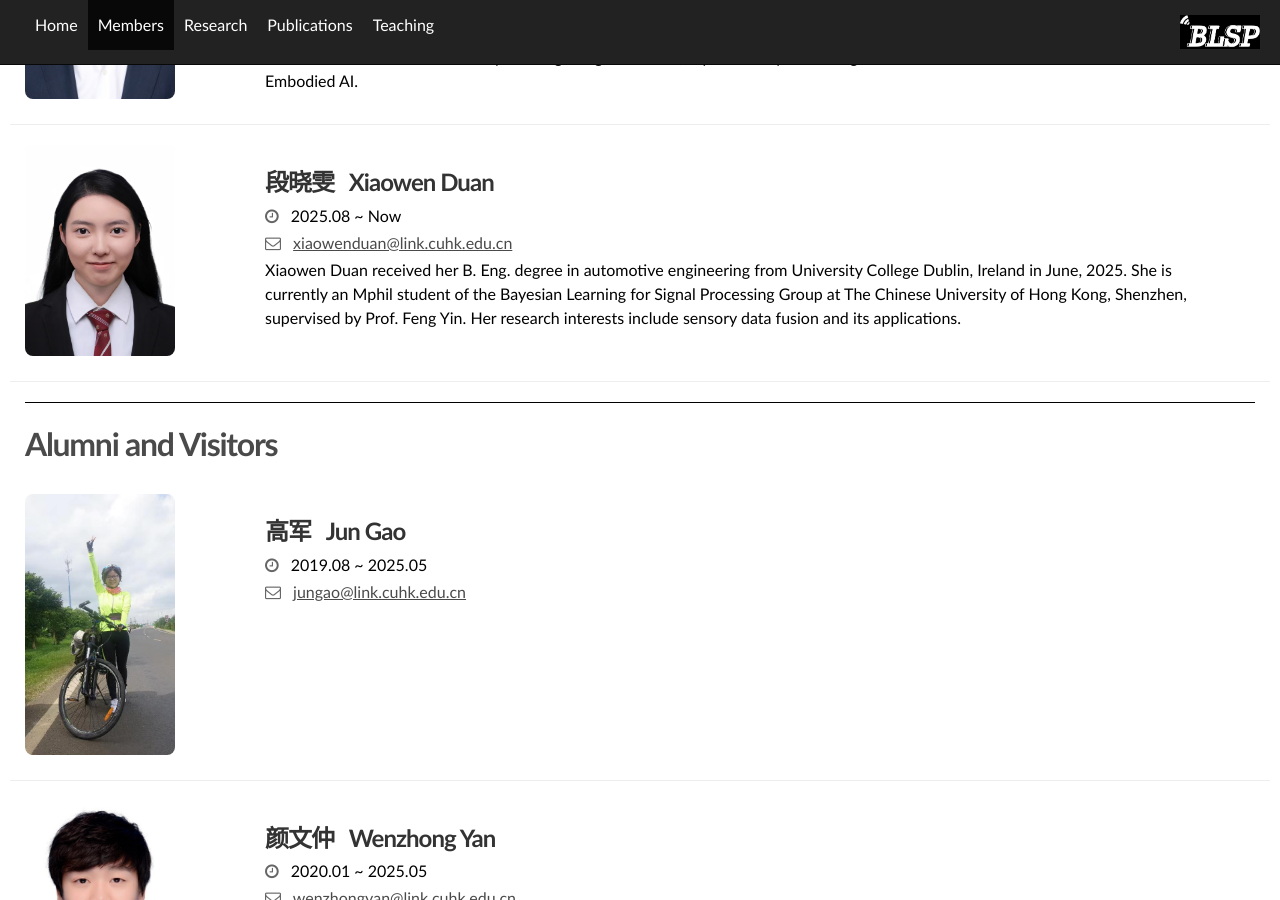
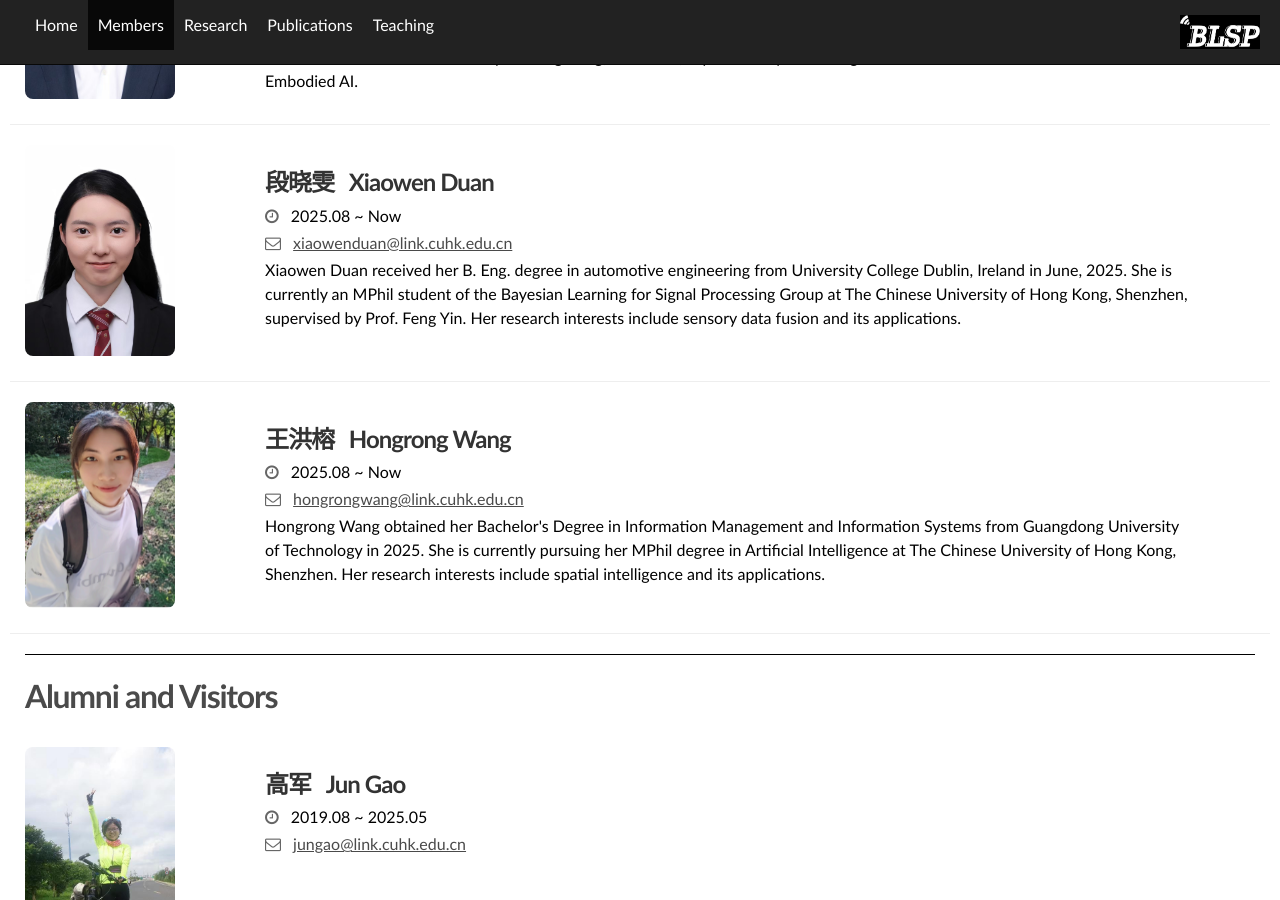
Before and after one commit to blsp-group/blsp-group.github.io, a Jekyll site: the page built from _pages/members.md, in a window 1280 px wide and 900 px high, scrolled down 2834 px. Built offline with Jekyll 4.4.1, drawn with Linux system fonts in a browser that asks for light colours; nearby versions of some CDN libraries; a script that is not in the unit is left out.

Commit message:
updated members

```diff
--- a/_pages/members.md
+++ b/_pages/members.md
@@ -100,7 +100,7 @@ nav_order: 2
 
 <div class="row member-row">
   <div class="col-md-3">
-    <img src="{{ '/assets/images/photo/ZihanYan.jpg' | relative_url }}" alt="Ao Wang's photo" class="member-photo">
+    <img src="{{ '/assets/images/photo/ZihanYan.jpg' | relative_url }}" alt="Zihan Yan's photo" class="member-photo">
   </div>
   <div class="col-md-9">
     <h3>严子涵 &nbsp; Zihan Yan</h3>
@@ -114,7 +114,7 @@ nav_order: 2
 
 <div class="row member-row">
   <div class="col-md-3">
-    <img src="{{ '/assets/images/photo/ZihaoLiu.jpg' | relative_url }}" alt="Ao Wang's photo" class="member-photo">
+    <img src="{{ '/assets/images/photo/ZihaoLiu.jpg' | relative_url }}" alt="Zihao Liu's photo" class="member-photo">
   </div>
   <div class="col-md-9">
     <h3>刘子豪 &nbsp; Zihao Liu</h3>
@@ -131,7 +131,7 @@ nav_order: 2
 
 <div class="row member-row">
   <div class="col-md-3">
-    <img src="{{ '/assets/images/photo/MengYuan.png' | relative_url }}" alt="Qinglei Kong's photo" class="member-photo">
+    <img src="{{ '/assets/images/photo/MengYuan.png' | relative_url }}" alt="Mengyuan Li's photo" class="member-photo">
   </div>
   <div class="col-md-9">
     <h3>李梦媛 &nbsp; Mengyuan Li</h3>
@@ -145,7 +145,7 @@ nav_order: 2
 
 <div class="row member-row">
   <div class="col-md-3">
-    <img src="{{ '/assets/images/photo/RuchengYu.jpg' | relative_url }}" alt="Qinglei Kong's photo" class="member-photo">
+    <img src="{{ '/assets/images/photo/RuchengYu.jpg' | relative_url }}" alt="Rucheng Yu's photo" class="member-photo">
   </div>
   <div class="col-md-9">
     <h3>余汝成 &nbsp; Rucheng Yu</h3>
@@ -160,14 +160,28 @@ nav_order: 2
 
 <div class="row member-row">
   <div class="col-md-3">
-    <img src="{{ '/assets/images/photo/XiaowenDuan.jpg' | relative_url }}" alt="Qinglei Kong's photo" class="member-photo">
+    <img src="{{ '/assets/images/photo/XiaowenDuan.jpg' | relative_url }}" alt="Xiaowen Duan's photo" class="member-photo">
   </div>
   <div class="col-md-9">
     <h3>段晓雯  &nbsp; Xiaowen Duan</h3>
     <p><i class="fa fa-clock-o"></i> 2025.08 ~ Now</p>
     <p><i class="fa fa-envelope-o"></i> <a href="mailto:xiaowenduan@link.cuhk.edu.cn">xiaowenduan@link.cuhk.edu.cn</a></p>
     <p>
-    Xiaowen Duan received her B. Eng. degree in automotive engineering from University College Dublin, Ireland in June, 2025. She is currently an Mphil student of the Bayesian Learning for Signal Processing Group at The Chinese University of Hong Kong, Shenzhen, supervised by Prof. Feng Yin. Her research interests include sensory data fusion and its applications.
+    Xiaowen Duan received her B. Eng. degree in automotive engineering from University College Dublin, Ireland in June, 2025. She is currently an MPhil student of the Bayesian Learning for Signal Processing Group at The Chinese University of Hong Kong, Shenzhen, supervised by Prof. Feng Yin. Her research interests include sensory data fusion and its applications.
+    </p>
+  </div>
+</div>
+
+<div class="row member-row">
+  <div class="col-md-3">
+    <img src="{{ '/assets/images/photo/HongrongWang.png' | relative_url }}" alt="Hongrong Wang's photo" class="member-photo">
+  </div>
+  <div class="col-md-9">
+    <h3>王洪榕 &nbsp; Hongrong Wang</h3>
+    <p><i class="fa fa-clock-o"></i> 2025.08 ~ Now</p>
+    <p><i class="fa fa-envelope-o"></i> <a href="mailto:hongrongwang@link.cuhk.edu.cn">hongrongwang@link.cuhk.edu.cn</a></p>
+    <p>
+    Hongrong Wang obtained her Bachelor's Degree in Information Management and Information Systems from Guangdong University of Technology in 2025. She is currently pursuing her MPhil degree in Artificial Intelligence at The Chinese University of Hong Kong, Shenzhen. Her research interests include spatial intelligence and its applications.
     </p>
   </div>
 </div>
```
Also changed, not shown: assets/images/photo/HongrongWang.png (added), 4 other files.
